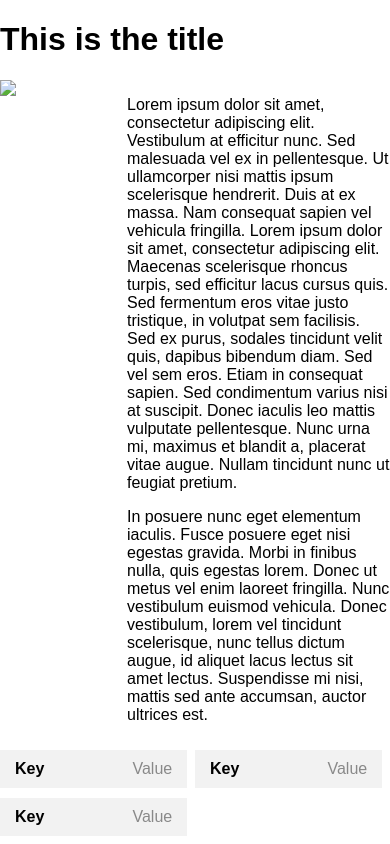
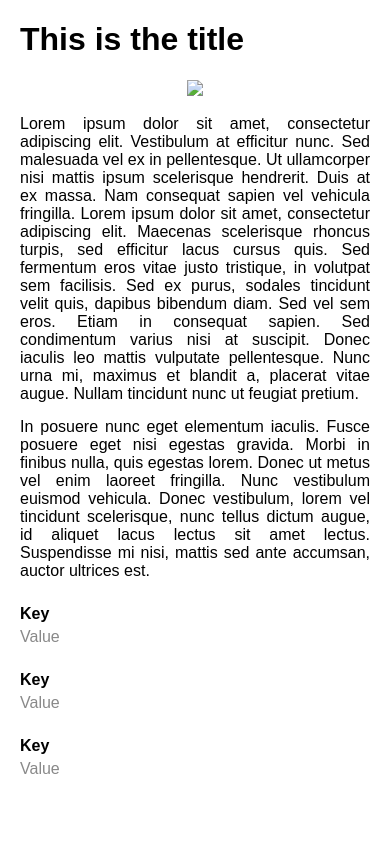
Before and after one commit to foxbench/cinco-solutions-test, a PHP site: page / in a window 390 px wide. Run offline with PHP 8.4, Linux system fonts and the light colour scheme; some libraries are stand-ins or nearby versions.

Commit message:
Added Responsiveness to template for handheld devices

```diff
--- a/assets/css/style.css
+++ b/assets/css/style.css
@@ -9,6 +9,7 @@ div {
 }
 
 .wrapper {
+    padding: 0 20px;
     max-width: 1300px;
     margin: 0 auto;
 }
@@ -22,6 +23,7 @@ div {
 .entry .image {
     float: left;
     width: 30%;
+    text-align: center;
 }
 
 .entry .image img {
@@ -33,6 +35,12 @@ div {
     padding-left: 10px;
     width: 70%;
     float: right;
+}
+
+.entry .description p {
+    text-align: justify;
+    margin: 15px 0;
+    padding: 0;
 }
 
 .entry .keys .key {
@@ -58,3 +66,33 @@ div {
     float: right;
     color: #898989;
 }
+
+
+@media only screen and (max-width: 767px) {
+    .entry .image, .entry .description {
+        width: 100%;
+    }
+
+    .entry .description {
+        padding-left: 0px;
+    }
+
+    .entry .keys .key {
+        width: 100%;
+        background-color: transparent;
+        margin: 10px 0;
+        padding: 0px;
+
+    }
+
+    .entry .keys .key:nth-child(2n+1) {
+        margin-right: 0px;
+    }
+
+    .entry .keys .key .key-text, .entry .keys .key .value-text{
+        display: block;
+        float: none;
+        padding-bottom: 5px;
+    }
+
+}
```
Also changed, not shown: 1 other file.
